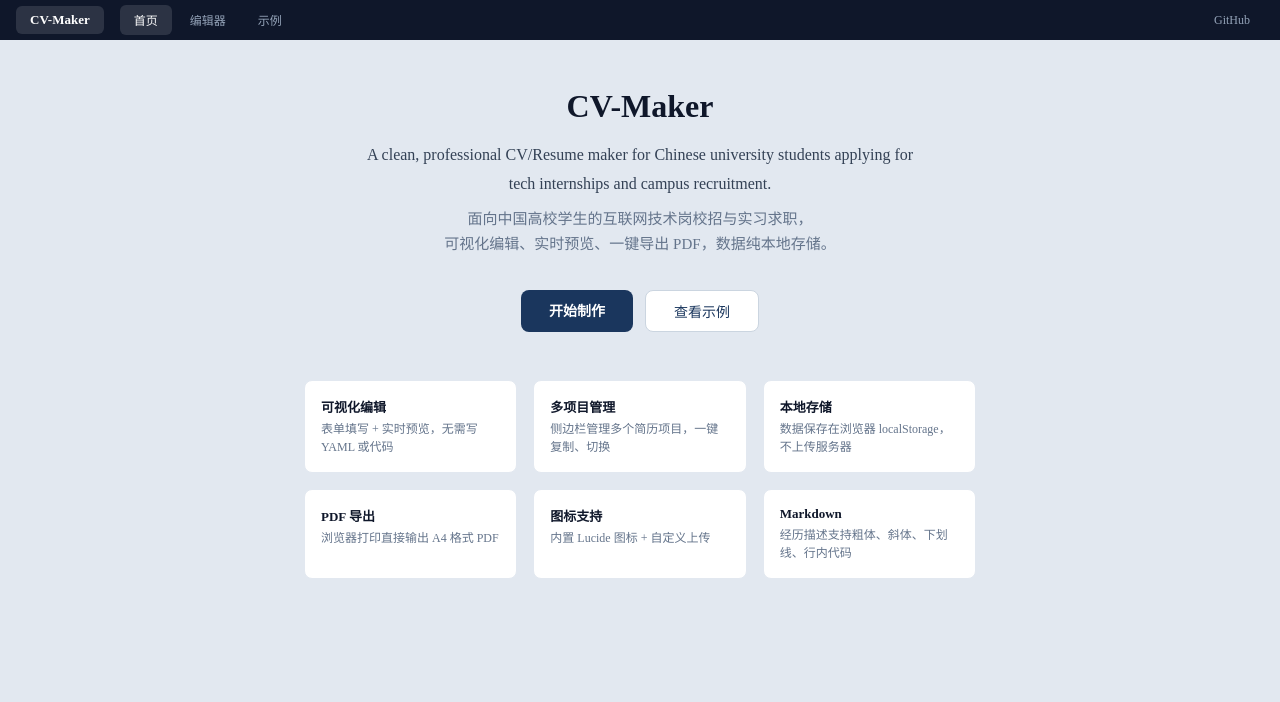
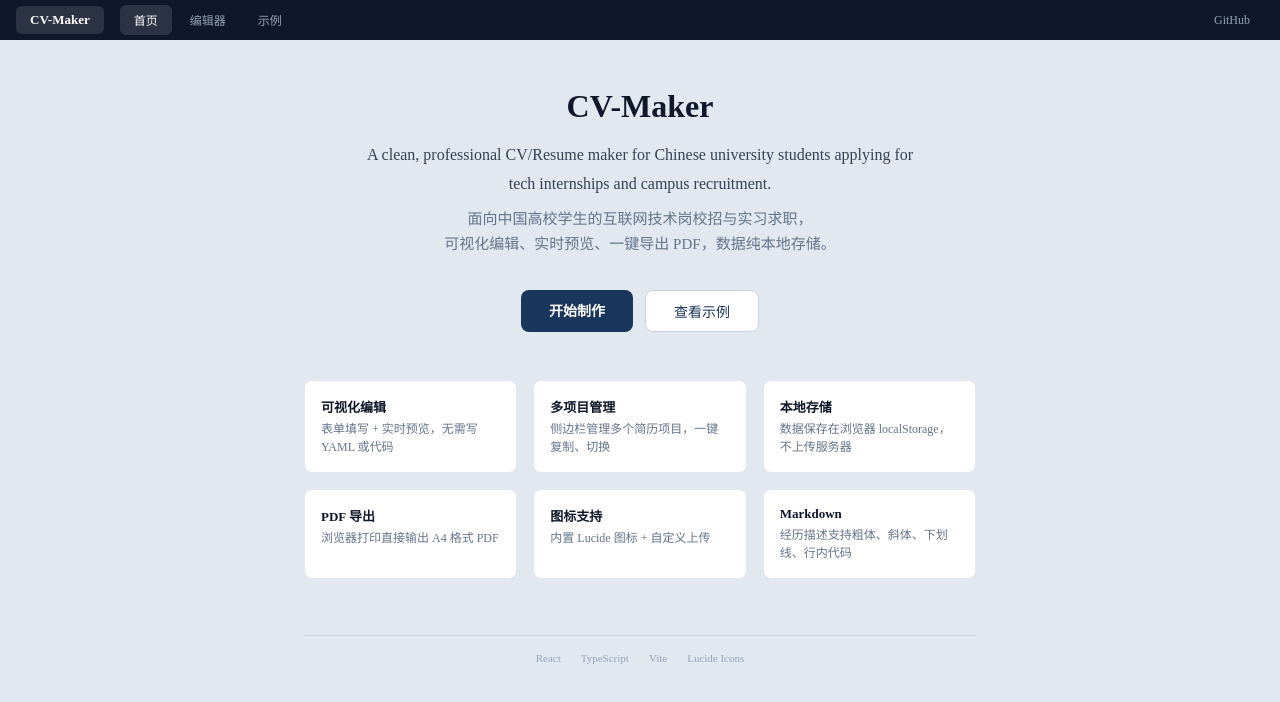
Before and after one commit to lEEExp3rt/CV-Maker, a React (Vite) app: page / in a window 1280 px wide. Shown: the top 702 px of the page. Built offline with nearby package versions, Linux system fonts and the light colour scheme.

Commit message:
feat: add bottom banner

```diff
--- a/src/HomePage.tsx
+++ b/src/HomePage.tsx
@@ -57,6 +57,29 @@ export default function HomePage() {
             </div>
           ))}
         </div>
+
+        <hr style={{
+          marginTop: 56, border: 'none', borderTop: '1px solid #cbd5e0', width: '100%',
+        }} />
+        <div style={{
+          paddingTop: 16,
+          display: 'flex', gap: 20, justifyContent: 'center', flexWrap: 'wrap',
+        }}>
+          {[
+            { label: 'React', href: 'https://react.dev' },
+            { label: 'TypeScript', href: 'https://www.typescriptlang.org' },
+            { label: 'Vite', href: 'https://vite.dev' },
+            { label: 'Lucide Icons', href: 'https://lucide.dev' },
+          ].map(({ label, href }) => (
+            <a key={label} href={href} target="_blank" rel="noopener"
+              style={{ fontSize: 11, color: '#94a3b8', textDecoration: 'none' }}
+              onMouseEnter={(e) => { (e.target as HTMLAnchorElement).style.color = '#475569' }}
+              onMouseLeave={(e) => { (e.target as HTMLAnchorElement).style.color = '#94a3b8' }}
+            >
+              {label}
+            </a>
+          ))}
+        </div>
       </div>
     </Layout>
   )
```
